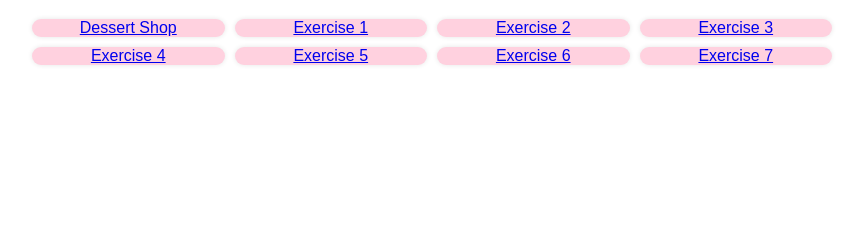
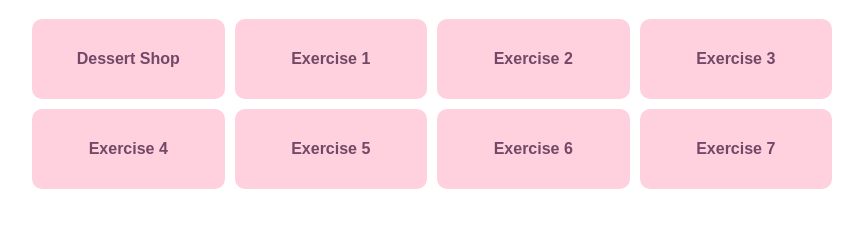
Before and after one commit to jalaaaaaann/jalan, a plain HTML site: page 10b.html in a window 1280 px wide. Shown: the part 69-296 px from the top of the page, without its empty margins (208-1071 px from the left). Drawn offline with Linux system fonts and the light colour scheme.

Commit message:
Update 10b.html

```diff
--- a/10b.html
+++ b/10b.html
@@ -25,10 +25,16 @@
     }
 
     .exercise-box {
+       display: block;
       background-color: #ffd1df;
       border-radius: 10px;
-      box-shadow: 0 0 5px rgba(0, 0, 0, 0.1);
       text-align: center;
+      color: #734866;
+      font-weight: bold;
+      font-size: 16px;
+      line-height: 80px;
+      height: 80px;
+      text-decoration: none;
     }
 
     .exercise-box a {
```
